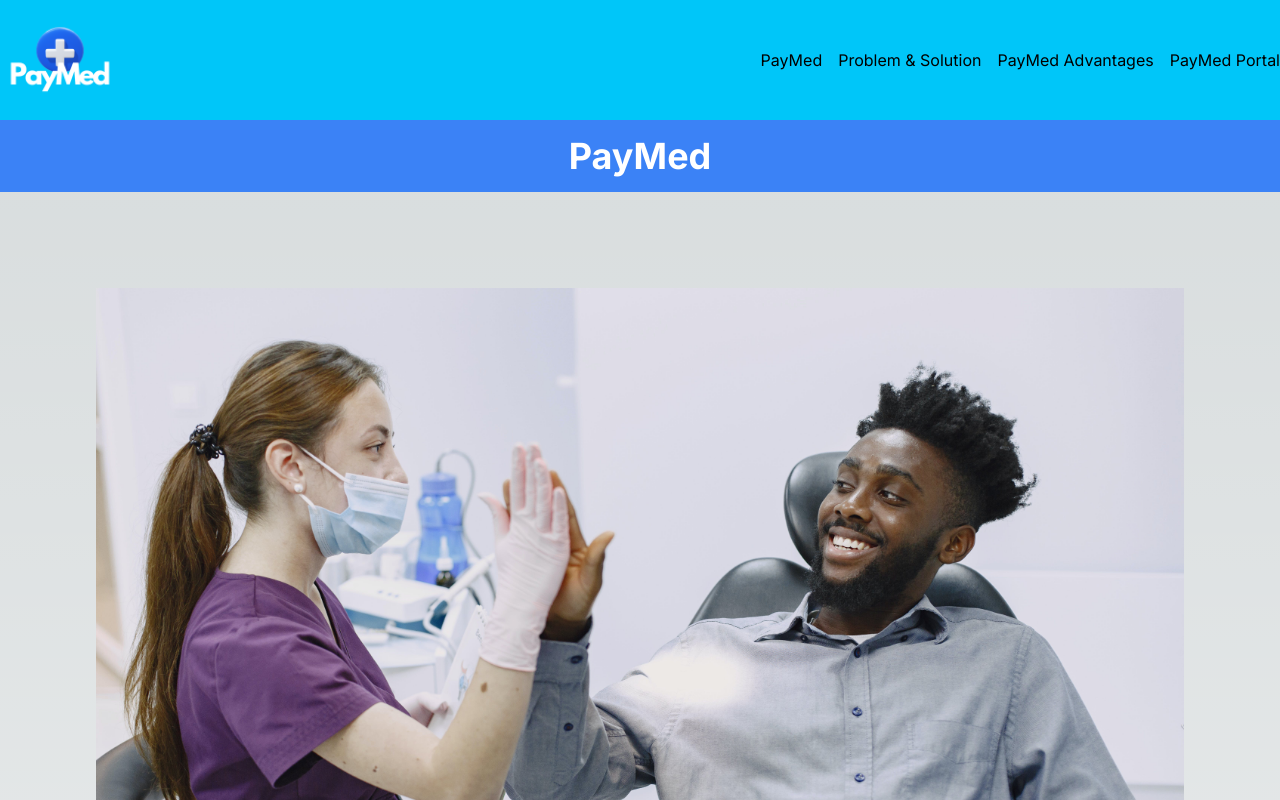
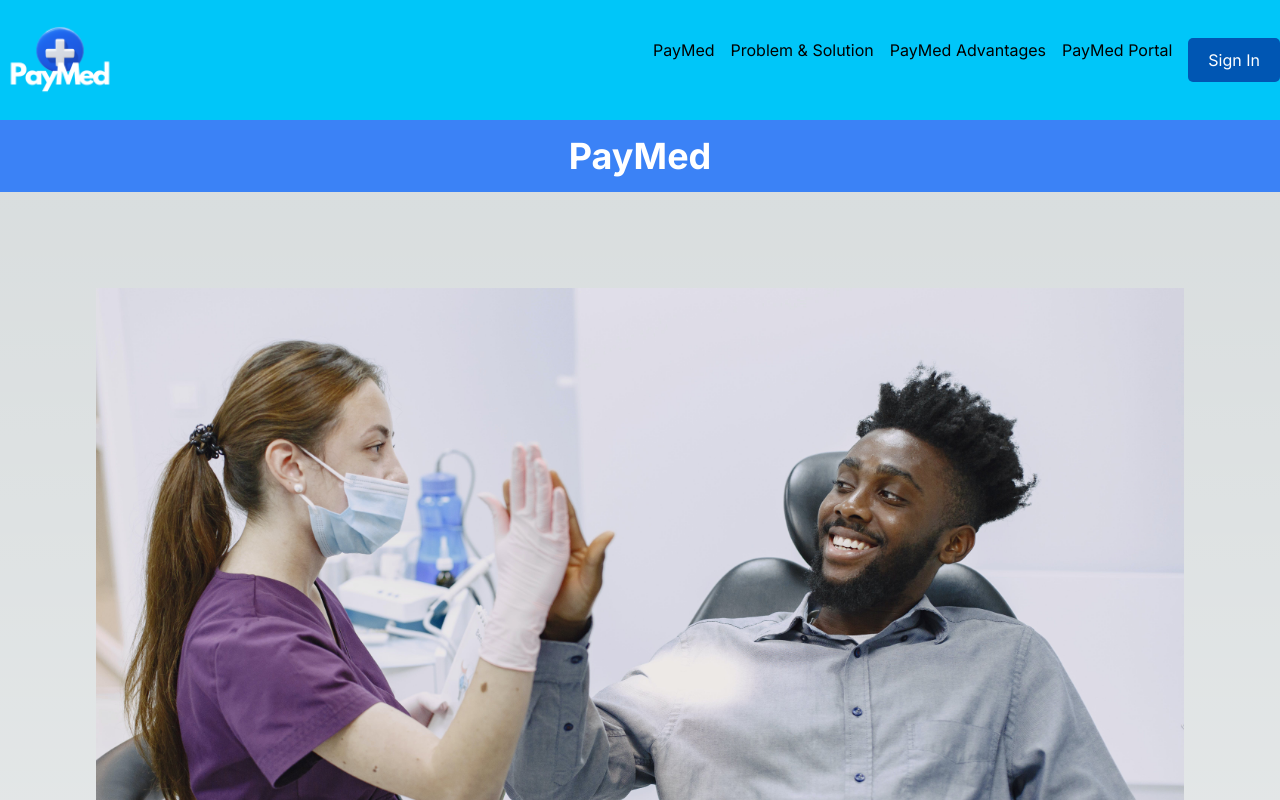
Before and after one commit to TechieTeee/PayMed, a Next.js app in the folder paymed-frontend/: page / in a window 1280 px wide. Shown: the top 800 px of the page. Built offline with nearby package versions, Linux system fonts and the light colour scheme.

Commit message:
Added Sign In

```diff
--- a/package.json
+++ b/package.json
@@ -5,11 +5,13 @@
     "@walletconnect/web3wallet": "^1.9.4",
     "@web3inbox/core": "^0.0.22",
     "@web3inbox/widget-react": "^0.6.25",
+    "@web3modal/wagmi": "^3.3.2",
     "autoprefixer": "^10.4.16",
     "next": "^14.0.3",
     "react-chartjs-2": "^5.2.0",
     "tailwind": "^4.0.0",
     "tailwindcss": "^3.3.5",
+    "wagmi": "^1.4.7",
     "web3modal": "^1.9.12"
   }
 }
--- a/paymed-frontend/app/page.js
+++ b/paymed-frontend/app/page.js
@@ -1,7 +1,17 @@
-import Image from 'next/image';
-import Link from 'next/link';
+import Image from
 
-export default function Home() {
+'next/image';
+import Link from
+
+'next/link';
+
+export
+
+default
+
+function
+
+Home() {
   return (
     <div className="flex flex-col min-h-screen">
       {/* Navigation Bar */}
@@ -20,9 +30,16 @@
             <Link href="#blockchain-advantages">
               <span className="hover:text-gray-300">PayMed Advantages</span>
             </Link>
-            <Link href="/PayMedPortal">
+            <Link href="/portal">
               <span className="hover:text-gray-300">PayMed Portal</span>
             </Link>
+            <Link href="/login">
+  <button style={{ backgroundColor: '#0056b3', color: '#fff', padding: '10px 20px', border: 'none', borderRadius: '5px', cursor: 'pointer' }}>
+    Sign In
+  </button>
+</Link>
+
+
           </div>
         </div>
       </nav>
```
Also changed, not shown: 1 other file (tests, documents, lock files or other folders).
